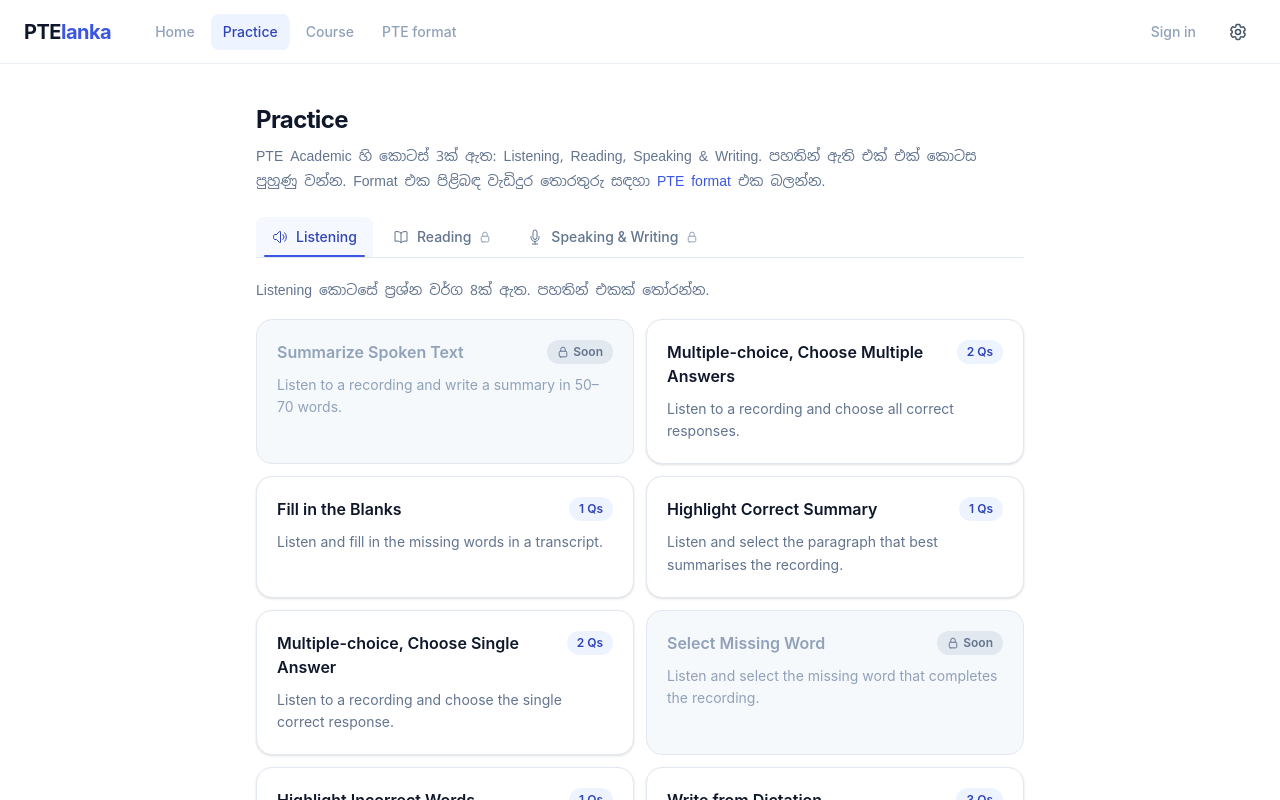
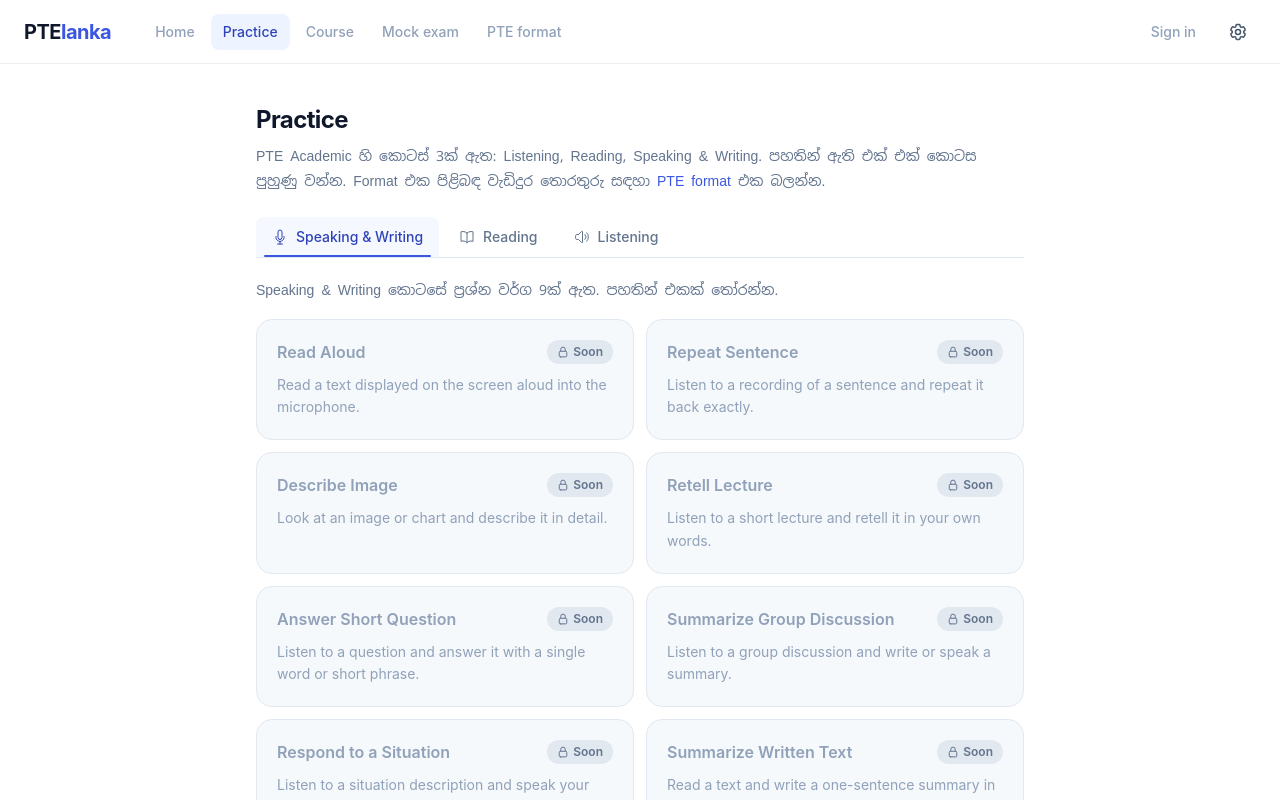
Before and after one commit to chankarunaratne/pteapp, a Next.js app: page /practice in a window 1280 px wide. Shown: the top 800 px of the page. Built offline with nearby package versions, Linux system fonts and the light colour scheme.

Commit message:
added other tabs placeholdes

```diff
--- a/app/practice/page.tsx
+++ b/app/practice/page.tsx
@@ -26,6 +26,177 @@ type Category = {
 };
 
 const CATEGORIES: Category[] = [
+  {
+    id: "speaking",
+    name: "Speaking & Writing",
+    subtitle:
+      "Speaking & Writing කොටසේ ප්‍රශ්න වර්ග 9ක් ඇත. පහතින් එකක් තෝරන්න.",
+    icon: (
+      <svg
+        viewBox="0 0 24 24"
+        fill="none"
+        stroke="currentColor"
+        strokeWidth={1.5}
+        className="h-4 w-4"
+      >
+        <path
+          strokeLinecap="round"
+          strokeLinejoin="round"
+          d="M12 18.75a6 6 0 006-6v-1.5m-6 7.5a6 6 0 01-6-6v-1.5m6 7.5v3.75m-3.75 0h7.5M12 15.75a3 3 0 01-3-3V4.5a3 3 0 116 0v8.25a3 3 0 01-3 3z"
+        />
+      </svg>
+    ),
+    enabled: true,
+    questionTypes: [
+      {
+        name: "Read Aloud",
+        shortName: "RA",
+        description:
+          "Read a text displayed on the screen aloud into the microphone.",
+        href: "#",
+        enabled: false,
+        questionCount: 0,
+      },
+      {
+        name: "Repeat Sentence",
+        shortName: "RS",
+        description:
+          "Listen to a recording of a sentence and repeat it back exactly.",
+        href: "#",
+        enabled: false,
+        questionCount: 0,
+      },
+      {
+        name: "Describe Image",
+        shortName: "DI",
+        description: "Look at an image or chart and describe it in detail.",
+        href: "#",
+        enabled: false,
+        questionCount: 0,
+      },
+      {
+        name: "Retell Lecture",
+        shortName: "RL",
+        description: "Listen to a short lecture and retell it in your own words.",
+        href: "#",
+        enabled: false,
+        questionCount: 0,
+      },
+      {
+        name: "Answer Short Question",
+        shortName: "ASQ",
+        description:
+          "Listen to a question and answer it with a single word or short phrase.",
+        href: "#",
+        enabled: false,
+        questionCount: 0,
+      },
+      {
+        name: "Summarize Group Discussion",
+        shortName: "SGD",
+        description:
+          "Listen to a group discussion and write or speak a summary.",
+        href: "#",
+        enabled: false,
+        questionCount: 0,
+      },
+      {
+        name: "Respond to a Situation",
+        shortName: "RTS",
+        description:
+          "Listen to a situation description and speak your response to it.",
+        href: "#",
+        enabled: false,
+        questionCount: 0,
+      },
+      {
+        name: "Summarize Written Text",
+        shortName: "SWT",
+        description:
+          "Read a text and write a one-sentence summary in 5–75 words.",
+        href: "#",
+        enabled: false,
+        questionCount: 0,
+      },
+      {
+        name: "Write Essay",
+        shortName: "WE",
+        description:
+          "Write a 200–300 word argumentative essay on a given topic.",
+        href: "#",
+        enabled: false,
+        questionCount: 0,
+      },
+    ],
+  },
+  {
+    id: "reading",
+    name: "Reading",
+    subtitle: "Reading කොටසේ ප්‍රශ්න වර්ග 5ක් ඇත. පහතින් එකක් තෝරන්න.",
+    icon: (
+      <svg
+        viewBox="0 0 24 24"
+        fill="none"
+        stroke="currentColor"
+        strokeWidth={1.5}
+        className="h-4 w-4"
+      >
+        <path
+          strokeLinecap="round"
+          strokeLinejoin="round"
+          d="M12 6.042A8.967 8.967 0 006 3.75c-1.052 0-2.062.18-3 .512v14.25A8.987 8.987 0 016 18c2.305 0 4.408.867 6 2.292m0-14.25a8.966 8.966 0 016-2.292c1.052 0 2.062.18 3 .512v14.25A8.987 8.987 0 0018 18a8.967 8.967 0 00-6 2.292m0-14.25v14.25"
+        />
+      </svg>
+    ),
+    enabled: true,
+    questionTypes: [
+      {
+        name: "Fill in the Blanks (Dropdown)",
+        shortName: "FIB-D",
+        description:
+          "Read a text with blanks and select the correct words from dropdown menus.",
+        href: "#",
+        enabled: false,
+        questionCount: 0,
+      },
+      {
+        name: "Multiple Choice, Multiple Answers",
+        shortName: "MCMA",
+        description:
+          "Read a text and answer the multiple-choice question by selecting all correct options.",
+        href: "#",
+        enabled: false,
+        questionCount: 0,
+      },
+      {
+        name: "Reorder Paragraph",
+        shortName: "RP",
+        description:
+          "Arrange the text boxes in the correct order to reconstruct the original text.",
+        href: "#",
+        enabled: false,
+        questionCount: 0,
+      },
+      {
+        name: "Fill in the Blanks (Drag and Drop)",
+        shortName: "FIB-DD",
+        description:
+          "Drag words from the box and drop them into the correct blanks in the text.",
+        href: "#",
+        enabled: false,
+        questionCount: 0,
+      },
+      {
+        name: "Multiple Choice, Single Answer",
+        shortName: "MCSA",
+        description:
+          "Read a text and answer the multiple-choice question by selecting the single correct option.",
+        href: "#",
+        enabled: false,
+        questionCount: 0,
+      },
+    ],
+  },
   {
     id: "listening",
     name: "Listening",
@@ -121,50 +292,6 @@ const CATEGORIES: Category[] = [
         questionCount: 3,
       },
     ],
-  },
-  {
-    id: "reading",
-    name: "Reading",
-    subtitle: "Reading question types will be available soon.",
-    icon: (
-      <svg
-        viewBox="0 0 24 24"
-        fill="none"
-        stroke="currentColor"
-        strokeWidth={1.5}
-        className="h-4 w-4"
-      >
-        <path
-          strokeLinecap="round"
-          strokeLinejoin="round"
-          d="M12 6.042A8.967 8.967 0 006 3.75c-1.052 0-2.062.18-3 .512v14.25A8.987 8.987 0 016 18c2.305 0 4.408.867 6 2.292m0-14.25a8.966 8.966 0 016-2.292c1.052 0 2.062.18 3 .512v14.25A8.987 8.987 0 0018 18a8.967 8.967 0 00-6 2.292m0-14.25v14.25"
-        />
-      </svg>
-    ),
-    enabled: false,
-    questionTypes: [],
-  },
-  {
-    id: "speaking",
-    name: "Speaking & Writing",
-    subtitle: "Speaking & Writing question types will be available soon.",
-    icon: (
-      <svg
-        viewBox="0 0 24 24"
-        fill="none"
-        stroke="currentColor"
-        strokeWidth={1.5}
-        className="h-4 w-4"
-      >
-        <path
-          strokeLinecap="round"
-          strokeLinejoin="round"
-          d="M12 18.75a6 6 0 006-6v-1.5m-6 7.5a6 6 0 01-6-6v-1.5m6 7.5v3.75m-3.75 0h7.5M12 15.75a3 3 0 01-3-3V4.5a3 3 0 116 0v8.25a3 3 0 01-3 3z"
-        />
-      </svg>
-    ),
-    enabled: false,
-    questionTypes: [],
   },
 ];
 
@@ -265,7 +392,7 @@ function ComingSoonPanel({ category }: { category: Category }) {
 /* ------------------------------------------------------------------ */
 
 export default function PracticePage() {
-  const [activeTab, setActiveTab] = useState("listening");
+  const [activeTab, setActiveTab] = useState("speaking");
   const activeCategory = CATEGORIES.find((c) => c.id === activeTab)!;
 
   return (
--- a/components/Navbar.tsx
+++ b/components/Navbar.tsx
@@ -19,6 +19,11 @@ const NAV_ITEMS = [
   {
     label: "Course",
     href: "/course",
+    enabled: false,
+  },
+  {
+    label: "Mock exam",
+    href: "/mock-exam",
     enabled: false,
   },
   {
```
